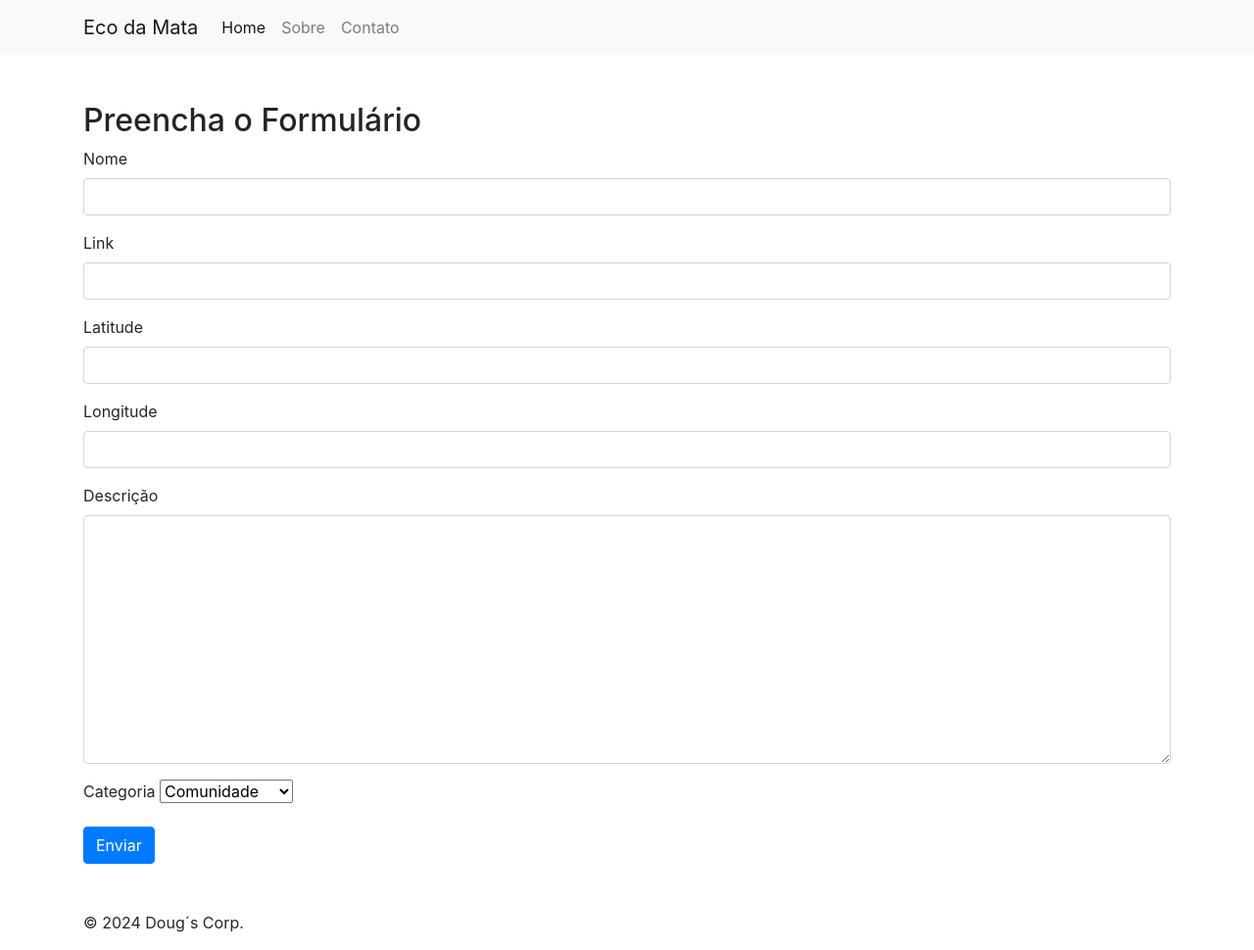
After one commit to fabiomirs/eco-da-mata, a Django app: page /comunidade/criar/ in a window 1280 px wide. The commit adds this page. Shown: the whole page at 98% size. Run offline with Django 3.2, Linux system fonts and the light colour scheme; some libraries are stand-ins or nearby versions.

Commit message:
:fix: Começando formulário para criar comunidades

```diff
--- /dev/null
+++ b/community_app/forms.py
@@ -0,0 +1,15 @@
+from django import forms
+from .models import Community, News
+
+class CreateCommunityForm(forms.ModelForm):
+    class Meta:
+        model = Community
+        fields = ['name', 'link', 'latitude', 'longitude', 'description', 'category']
+        widgets = {
+            'name': forms.TextInput(attrs={'class': 'form-control'}),
+            'link': forms.TextInput(attrs={'class': 'form-control'}),
+            'latitude': forms.NumberInput(attrs={'class': 'form-control'}),
+            'longitude': forms.NumberInput(attrs={'class': 'form-control'}),
+            'description': forms.Textarea(attrs={'class': 'form-control'}),
+            'category': forms.Select(attrs={'class': 'form-select'})
+        }
--- a/community_app/templates/base.html
+++ b/community_app/templates/base.html
@@ -4,7 +4,7 @@
     <meta charset="UTF-8">
     <meta name="viewport" content="width=device-width, initial-scale=1.0">
     <title>{% block title %}Eco da Mata{% endblock %}</title>
-    <link href="https://cdn.jsdelivr.net/npm/bootstrap@5.3.0/dist/css/bootstrap.min.css" rel="stylesheet" integrity="sha384-XMJ0tJq6RH/bTVMUz6J73Ywaq1U74a/wp5W/yRC45qawhLq9xlp8yCXA/yR7jW3a" crossorigin="anonymous">
+    <link href="https://stackpath.bootstrapcdn.com/bootstrap/4.5.2/css/bootstrap.min.css" rel="stylesheet">
 </head>
 <body>
     <header class="navbar navbar-expand-lg navbar-light bg-light">
@@ -34,6 +34,8 @@
         </div>
     </footer>
 
-    <script src="https://cdn.jsdelivr.net/npm/bootstrap@5.3.0/dist/js/bootstrap.bundle.min.js" integrity="sha384-kJM500vXqB5B7tE1oTuqW8xDCjzsj7q6xVqF5nIGpEdXd6l5aHHZz5cQ8lYzQ9Q" crossorigin="anonymous"></script>
+    <script src="https://code.jquery.com/jquery-3.5.1.slim.min.js"></script>
+    <script src="https://cdn.jsdelivr.net/npm/@popperjs/core@2.5.4/dist/umd/popper.min.js"></script>
+    <script src="https://stackpath.bootstrapcdn.com/bootstrap/4.5.2/js/bootstrap.min.js"></script>
 </body>
 </html>
--- /dev/null
+++ b/community_app/templates/forms/create_community.html
@@ -0,0 +1,51 @@
+{% extends '../base.html' %}
+
+{% block title %}Registrar Comunidades{% endblock %}
+
+{% block content %}
+<div class="form-container">
+    <h2 class="form-title">Preencha o Formulário</h2>
+    <form method="post">
+        {% csrf_token %}
+        <div class="form-group">
+            <label for="{{ form.name.id_for_label }}">Nome</label>
+            {{ form.name }}
+        </div>
+        <div class="form-group">
+            <label for="{{ form.link.id_for_label }}">Link</label>
+            {{ form.link }}
+        </div>
+        <div class="form-group">
+            <label for="{{ form.latitude.id_for_label }}">Latitude</label>
+            {{ form.latitude }}
+        </div>
+        <div class="form-group">
+            <label for="{{ form.longitude.id_for_label }}">Longitude</label>
+            {{ form.longitude }}
+        </div>
+        <div class="form-group">
+            <label for="{{ form.description.id_for_label }}">Descrição</label>
+            {{ form.description }}
+        </div>
+        <div class="form-group">
+            <label for="{{ form.category.id_for_label }}">Categoria</label>
+            {{ form.category }}
+        </div>
+        <button type="submit" class="btn btn-primary">Enviar</button>
+    </form>
+</div>
+{% endblock %}
+<style>
+        .form-container {
+            max-width: 600px;
+            margin: 50px auto;
+            padding: 20px;
+            border: 1px solid #ddd;
+            border-radius: 5px;
+            background-color: #f9f9f9;
+        }
+        .form-title {
+            text-align: center;
+            margin-bottom: 20px;
+        }
+</style>
--- a/community_app/urls.py
+++ b/community_app/urls.py
@@ -1,10 +1,11 @@
 from django.contrib import admin
 from django.urls import path, include
-from .views import registred_communities, single_community, CommunityCreate, NewsCreate
+from .views import registred_communities, single_community, create_community
+
 
 urlpatterns = [
-    path('listar/', registred_communities, name="registred_communities"),
-    path('criar/comunidade/', CommunityCreate.as_view(), name="communit_create"),
-    path('criar/noticia/', NewsCreate.as_view(), name="news_create"),
-    path('listar/<int:id>', single_community, name='single_community' )
+    path('', registred_communities, name="registred_communities"),
+    path('criar/', create_community , name="create_community"),
+    #path('criar/noticia/', NewsCreate.as_view(), name="news_create"),
+    path('<int:id>', single_community, name='single_community' ) # Entrada de dados da URL -> VIEW
 ]
--- a/community_app/views.py
+++ b/community_app/views.py
@@ -1,8 +1,7 @@
-from django.shortcuts import render, get_list_or_404, get_object_or_404
+from django.shortcuts import render, get_list_or_404, get_object_or_404, redirect
 from django.http import HttpResponse
 from .models import Community, News
-from django.views.generic.edit import CreateView
-from django.urls import reverse_lazy
+from .forms import CreateCommunityForm
 
 # Create your views here.
 def registred_communities(request):
@@ -11,20 +10,14 @@ def registred_communities(request):
 
 def single_community(request, id):
     community = get_object_or_404(Community, pk=id)
-    news = News.objects.filter(community_key=id)
-    return render(request, 'single_community.html', {'community': community, 'news': news} )
+    return render(request, 'single_community.html', {'community': community} )
 
-
-class CommunityCreate(CreateView):
-    model = Community
-    fields = ["name", "link", "latitude", "longitude", "description",
-              "category", "logo"]
-    template_name = 'cadastros/formulario.html'
-    success_url = reverse_lazy('comunidade/')
-
-class NewsCreate(CreateView):
-    model = News
-    fields = ["title", "link", "text", "date",
-              "category"]
-    template_name = 'cadastros/formulario.html'
-    success_url = reverse_lazy('comunidade/')
+def create_community(request):
+    if request.method == 'POST':
+        form = CreateCommunityForm(request.POST)
+        if form.is_valid():
+            form.save()
+            return redirect('create_community')
+    else:
+        form = CreateCommunityForm()
+    return render(request, 'forms/create_community.html', {'form': form})
```
Also changed, not shown: community_app/templates/cadastros/formulario.html (+12 -2 lines), community_app/migrations/0003_alter_news_options.py (added), people_app/migrations/0002_alter_people_options_rename_senha_login_password_and_more.py (added), subcategory_app/migrations/0002_alter_subcategory_options.py (added).
